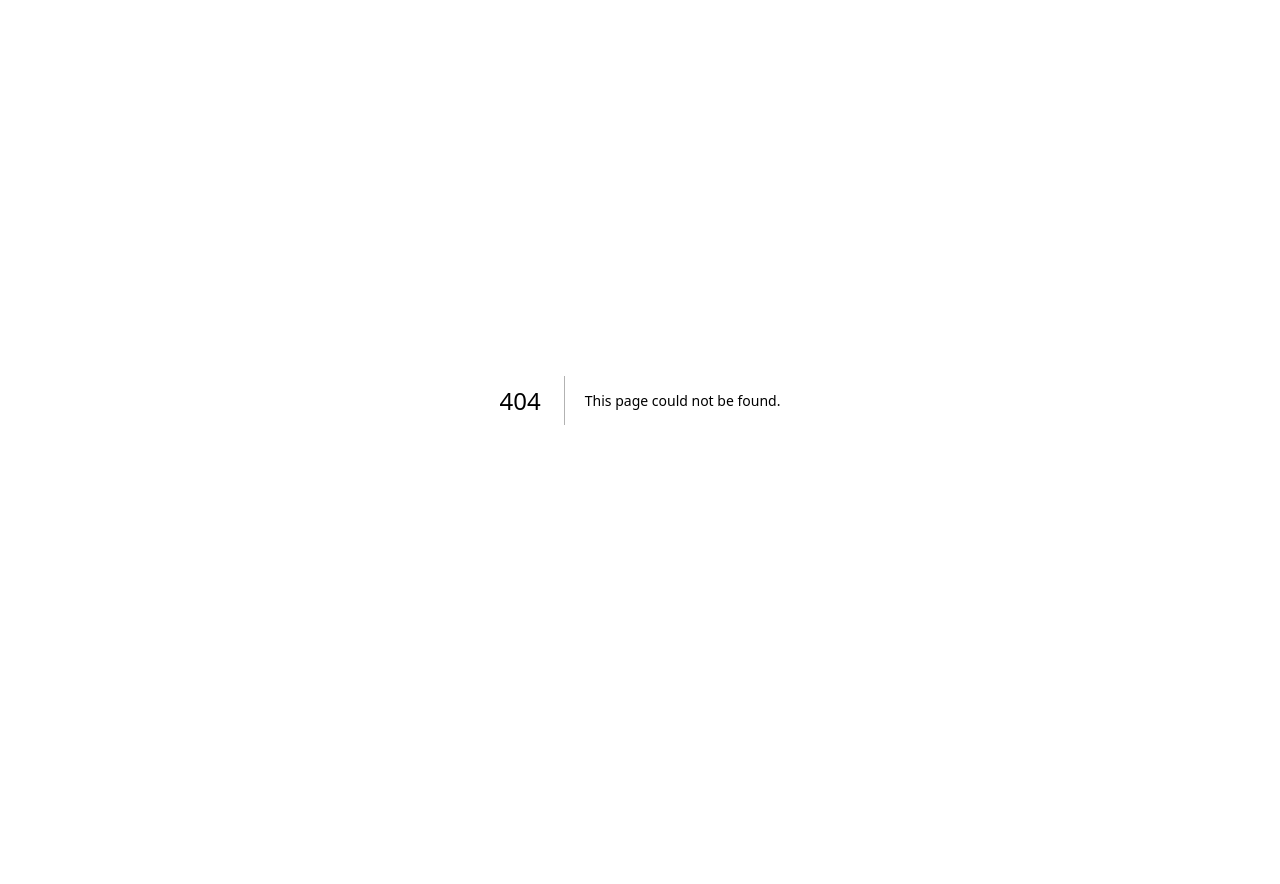
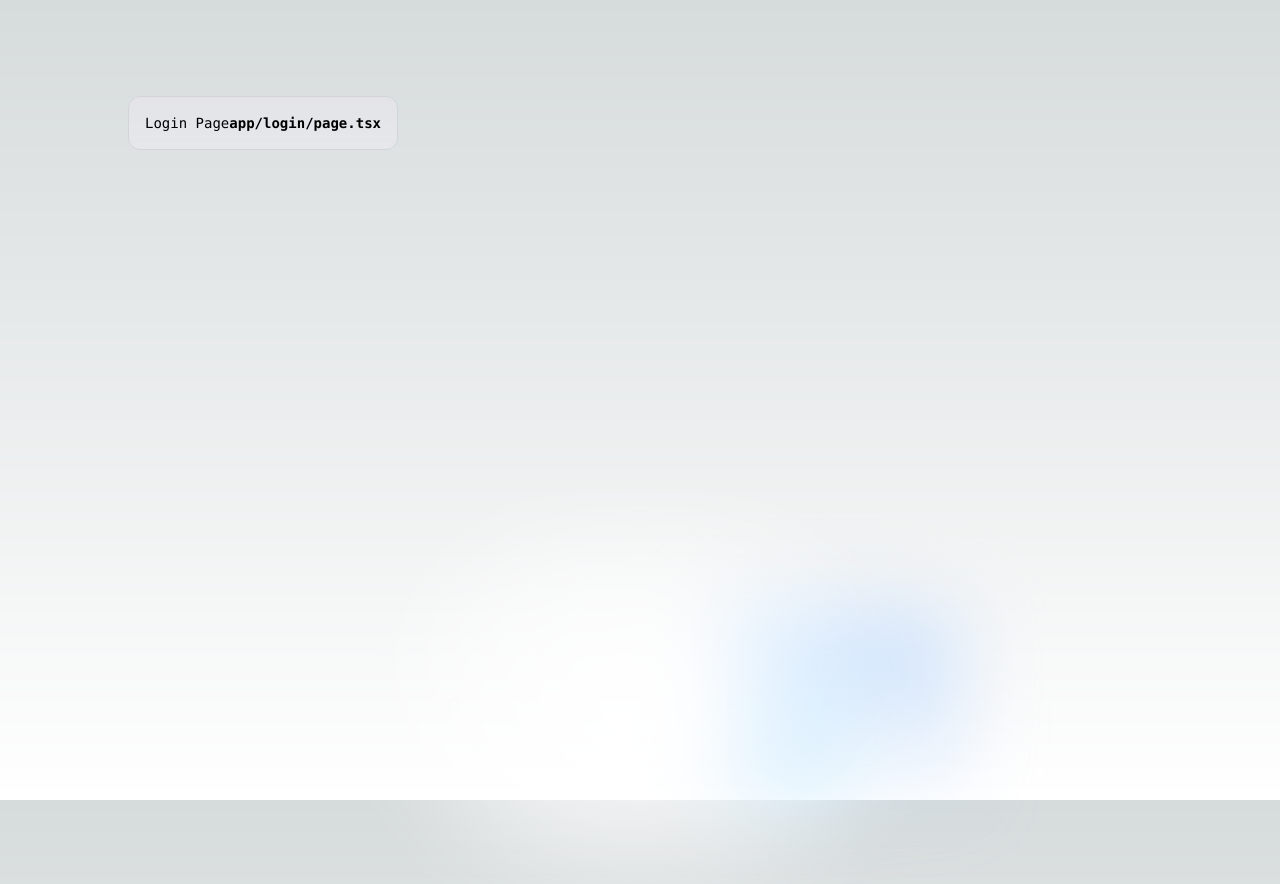
Before and after one commit to newbeelearn/easyanalytics, a Next.js app: page /login in a window 1280 px wide. Before the commit this address had no page. Before the commit the page ends 800 px from the top, so only its background shows below. Built offline with nearby package versions, Linux system fonts and the light colour scheme.

Commit message:
app: create login page
- create login page

```diff
--- /dev/null
+++ b/app/login/page.tsx
@@ -0,0 +1,18 @@
+'use client'
+
+export default function Page() {
+  return (
+    <main className="flex min-h-screen flex-col items-center justify-between p-24">
+      <div className="z-10 w-full max-w-5xl items-center justify-between font-mono text-sm lg:flex">
+        <p className="fixed left-0 top-0 flex w-full justify-center border-b border-gray-300 bg-gradient-to-b from-zinc-200 pb-6 pt-8 backdrop-blur-2xl dark:border-neutral-800 dark:bg-zinc-800/30 dark:from-inherit lg:static lg:w-auto  lg:rounded-xl lg:border lg:bg-gray-200 lg:p-4 lg:dark:bg-zinc-800/30">
+          Login Page
+          <code className="font-mono font-bold">app/login/page.tsx</code>
+        </p>
+      </div>
+
+      <div className="relative flex place-items-center before:absolute before:h-[300px] before:w-[480px] before:-translate-x-1/2 before:rounded-full before:bg-gradient-radial before:from-white before:to-transparent before:blur-2xl before:content-[''] after:absolute after:-z-20 after:h-[180px] after:w-[240px] after:translate-x-1/3 after:bg-gradient-conic after:from-sky-200 after:via-blue-200 after:blur-2xl after:content-[''] before:dark:bg-gradient-to-br before:dark:from-transparent before:dark:to-blue-700 before:dark:opacity-10 after:dark:from-sky-900 after:dark:via-[#0141ff] after:dark:opacity-40 before:lg:h-[360px]">
+
+      </div>
+    </main>
+  )
+}
```
